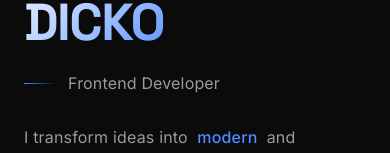
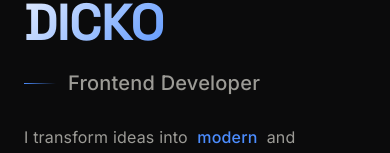
Before and after one commit to mouhamedm/lumora, a React (Vite) app: page / in a window 390 px wide. Shown: the part 240-393 px from the top of the page. Built offline with nearby package versions, Linux system fonts and the light colour scheme.

Commit message:
Adjustment to the home section

```diff
--- a/src/sections/Hero/Hero.css
+++ b/src/sections/Hero/Hero.css
@@ -146,10 +146,10 @@
 }
 
 .hero__role {
-  font-size: clamp(16px, 2vw, 20px);
+  font-size: 20px;
   color: var(--text-secondary);
   margin: 20px 0 30px;
-  font-weight: 400;
+  font-weight: 500;
   letter-spacing: 0.01em;
   display: flex;
   align-items: center;
```
